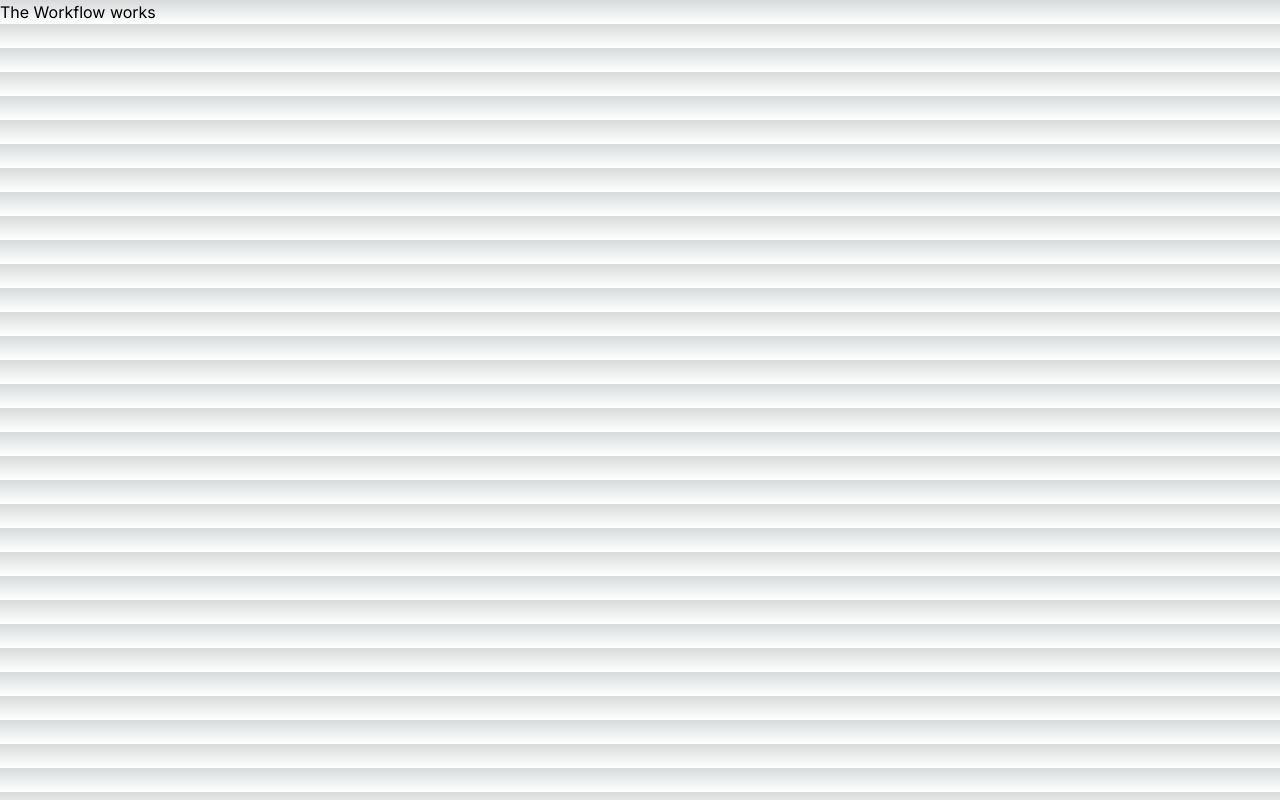
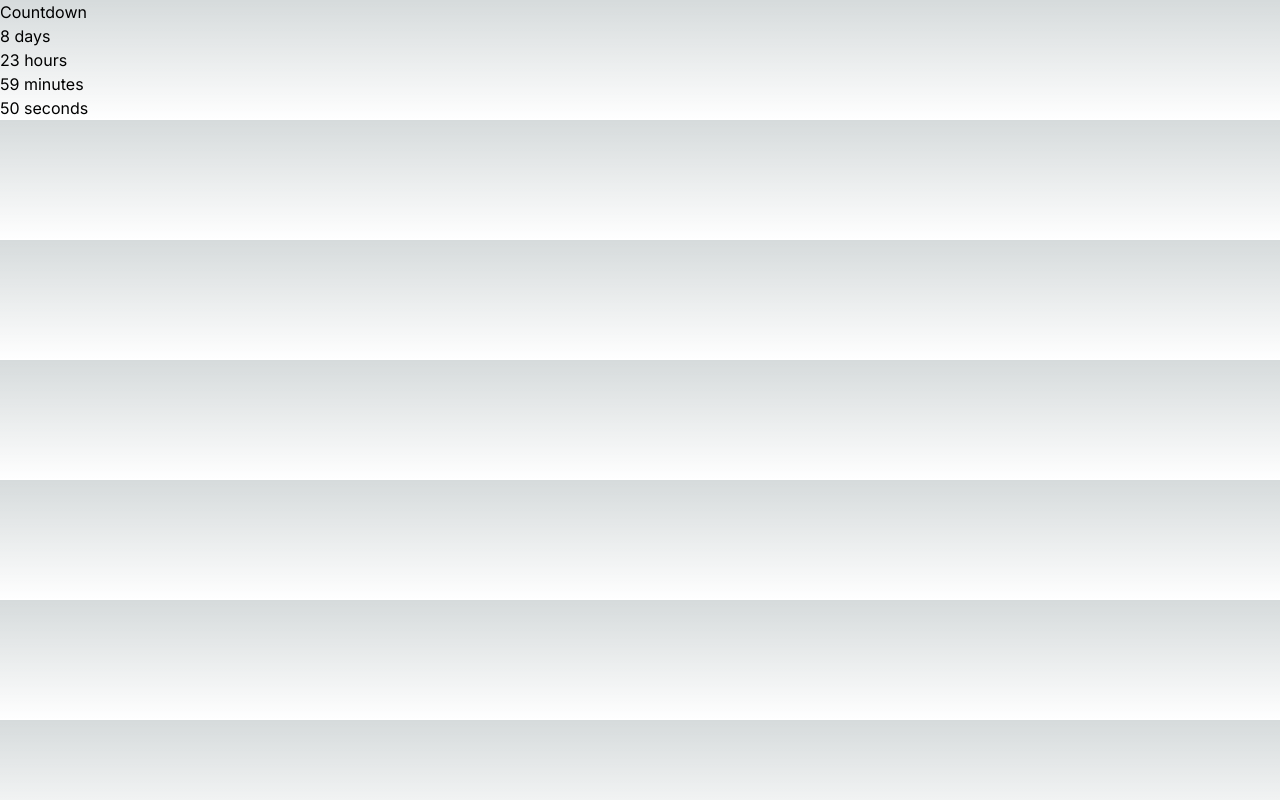
Before and after one commit to HediMuhamad/launch-countdown-timer, a Next.js app: page / in a window 1280 px wide. Built offline with nearby package versions, Linux system fonts and the light colour scheme.

Commit message:
feat: Add CountDown component to Home page

```diff
--- a/src/app/page.tsx
+++ b/src/app/page.tsx
@@ -1,3 +1,9 @@
+import { CountDown } from "@/components/count-down";
+
 export default function Home() {
-  return <main>The Workflow works</main>;
+  return (
+    <main>
+      <CountDown />
+    </main>
+  );
 }
--- /dev/null
+++ b/src/components/count-down.tsx
@@ -0,0 +1,30 @@
+"use client";
+
+import { useCountDown } from "@/hooks/useCountDown";
+import { DateUtils } from "@/utils/date-utils";
+import { useRef } from "react";
+
+export const CountDown = () => {
+  const date = useRef(new DateUtils().add(9, "day").toDate())?.current;
+  const changeableDate = useCountDown(date);
+
+  const diffDate = new DateUtils(changeableDate);
+
+  return (
+    <div>
+      <h1>Countdown</h1>
+      <div>
+        <span>{diffDate?.getDiff("day")}</span> days
+      </div>
+      <div>
+        <span>{diffDate?.getDiff("hour")}</span> hours
+      </div>
+      <div>
+        <span>{diffDate?.getDiff("minute")}</span> minutes
+      </div>
+      <div>
+        <span>{diffDate?.getDiff("second")}</span> seconds
+      </div>
+    </div>
+  );
+};
```
